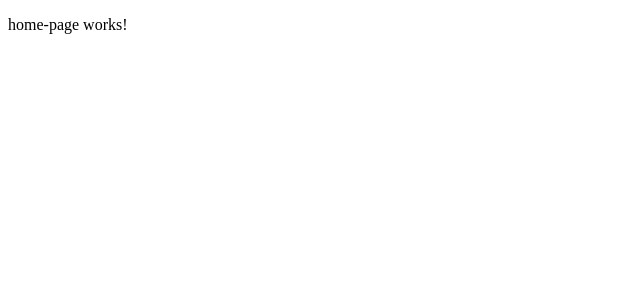
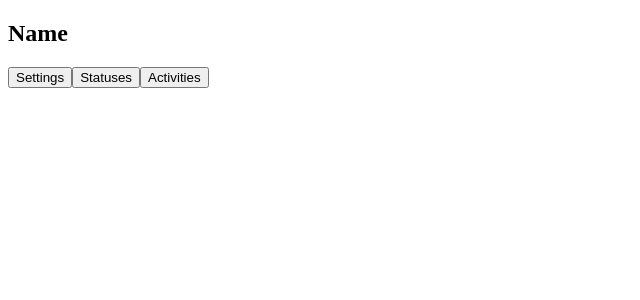
Before and after one commit to wjssk/pixel-pets, an Angular app: page /home in a window 1280 px wide. Shown: the top 300 px of the page, without its empty margins (0-640 px from the left). Built offline with nearby package versions, Linux system fonts and the light colour scheme.

Commit message:
Fixed app basic button, something on home page

```diff
--- a/src/app/dashboard/home-page/home-page.component.html
+++ b/src/app/dashboard/home-page/home-page.component.html
@@ -1 +1,4 @@
-<p>home-page works!</p>
+<h2>Name</h2>
+<app-basic-button [label]="'Settings'"></app-basic-button>
+<app-basic-button [label]="'Statuses'"></app-basic-button>
+<app-basic-button [label]="'Activities'"></app-basic-button>
--- a/src/app/dashboard/login-page/login-page.component.html
+++ b/src/app/dashboard/login-page/login-page.component.html
@@ -10,9 +10,9 @@
     <input type="password" id="password" name="password" required>
   </div>
   <div class="form-group">
-    <app-basic-button [label]="'Login'" [onClick]="onLoginClick"></app-basic-button>
+    <app-basic-button [label]="'Login'" (onClick)="onLoginClick()"></app-basic-button>
   </div>
   <div class="form-group">
-    <app-basic-button [label]="'Sign Up'" [onClick]="onSignUpClick"></app-basic-button>
+    <app-basic-button [label]="'Sign Up'" (onClick)="onSignUpClick()"></app-basic-button>
   </div>
 </div>
--- a/src/app/dashboard/login-page/login-page.component.scss
+++ b/src/app/dashboard/login-page/login-page.component.scss
@@ -5,12 +5,6 @@
   align-items: center;
 }
 
-@font-face {
-  font-family: 'CustomFont';
-  src: url('src/assets/fonts/BACKTO1982.TTF') format('truetype');
-  /* Add additional font styles if necessary */
-}
-
 .container h2 {
   font-family: 'CustomFont', sans-serif;
 }
--- a/src/app/shared/components/basic-button/basic-button.component.html
+++ b/src/app/shared/components/basic-button/basic-button.component.html
@@ -1 +1 @@
-<button type="submit" (click)="onClick()">{{ label }}</button>
+<button type="submit" (click)="onClick.emit()">{{ label }}</button>
--- a/src/app/shared/components/basic-button/basic-button.component.ts
+++ b/src/app/shared/components/basic-button/basic-button.component.ts
@@ -1,4 +1,4 @@
-import {Component, Input} from '@angular/core';
+import {Component, EventEmitter, Input, Output} from '@angular/core';
 
 @Component({
   selector: 'app-basic-button',
@@ -10,6 +10,6 @@ export class BasicButtonComponent {
   @Input()
   label: string = "";
 
-  @Input()
-  onClick: Function = () => {};
+  @Output()
+  onClick: EventEmitter<any> = new EventEmitter();
 }
```
